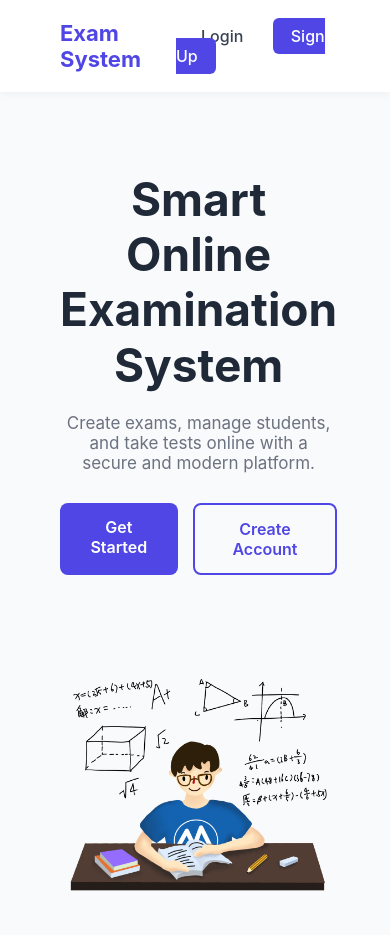
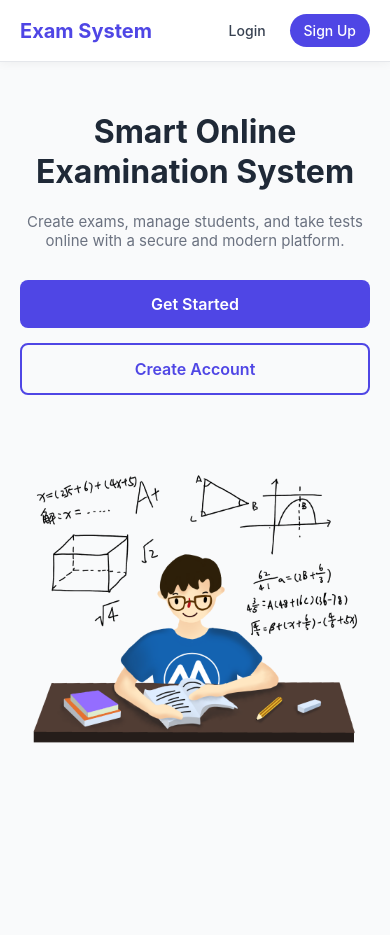
Before and after one commit to khaledhabib18/exam_front, a plain HTML site: page index.html in a window 390 px wide. After the commit the page ends 845 px from the top, so only its background shows below. Drawn offline with Linux system fonts and the light colour scheme.

Commit message:
make the design responsive

```diff
--- a/assets/css/main.css
+++ b/assets/css/main.css
@@ -24,23 +24,33 @@ body {
     box-shadow: 0 1px 10px rgba(0, 0, 0, 0.05);
 }
 
+/* Logo */
 .logo {
     font-size: 22px;
     font-weight: 700;
     color: #4f46e5;
 }
 
+/* Nav */
+.navbar nav {
+    display: flex;
+    align-items: center;
+}
+
+/* Nav Links */
 .navbar nav a {
     margin-left: 25px;
     text-decoration: none;
     font-weight: 500;
     color: #374151;
+    transition: color 0.2s ease;
 }
 
 .navbar nav a:hover {
     color: #4f46e5;
 }
 
+/* Nav Button */
 .nav-btn {
     padding: 8px 18px;
     border-radius: 6px;
@@ -115,11 +125,12 @@ body {
     margin-left: auto;
 }
 
-/* Responsive */
+/* Tablet */
 @media (max-width: 900px) {
     .hero {
         grid-template-columns: 1fr;
         text-align: center;
+        padding: 60px 40px;
     }
 
     .hero-text p {
@@ -134,3 +145,79 @@ body {
         margin: 40px auto 0;
     }
 }
+
+/* Mobile */
+@media (max-width: 600px) {
+
+    /* Navbar stays in ONE LINE */
+    .navbar {
+        padding: 14px 20px;
+        flex-direction: row;
+        justify-content: space-between;
+        align-items: center;
+        border-bottom: 1px solid #e5e7eb;
+    }
+
+    /* Logo */
+    .logo {
+        font-size: 20px;
+    }
+
+    /* Right side nav (Login / Signup) */
+    .navbar nav {
+        display: flex;
+        gap: 10px;
+    }
+
+    .navbar nav a {
+        margin: 0;
+        padding: 8px 14px;
+        font-size: 14px;
+        border-radius: 999px;
+        white-space: nowrap;
+    }
+
+    .navbar nav a:hover {
+        background: #4f46e5;
+        color: #ffffff;
+    }
+
+    .nav-btn {
+        padding: 8px 16px;
+        border-radius: 999px;
+        font-size: 14px;
+    }
+
+    /* Hero */
+    .hero {
+        padding: 50px 20px;
+        gap: 30px;
+        text-align: center;
+    }
+
+    .hero-text h1 {
+        font-size: 32px;
+        line-height: 1.25;
+    }
+
+    .hero-text p {
+        font-size: 15px;
+        max-width: 100%;
+    }
+
+    .hero-actions {
+        flex-direction: column;
+        width: 100%;
+    }
+
+    .btn {
+        width: 100%;
+        text-align: center;
+        padding: 14px 0;
+    }
+
+    .hero-image img {
+        max-width: 100%;
+        margin: 20px auto 0;
+    }
+}
```
